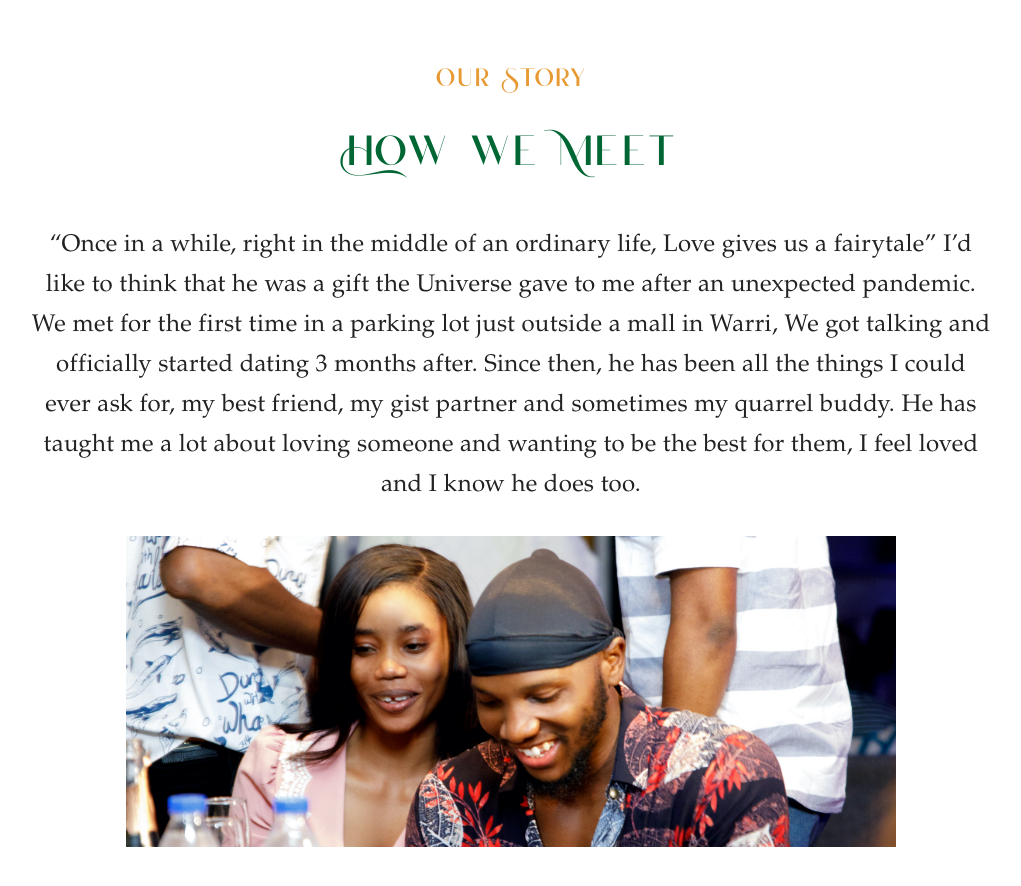
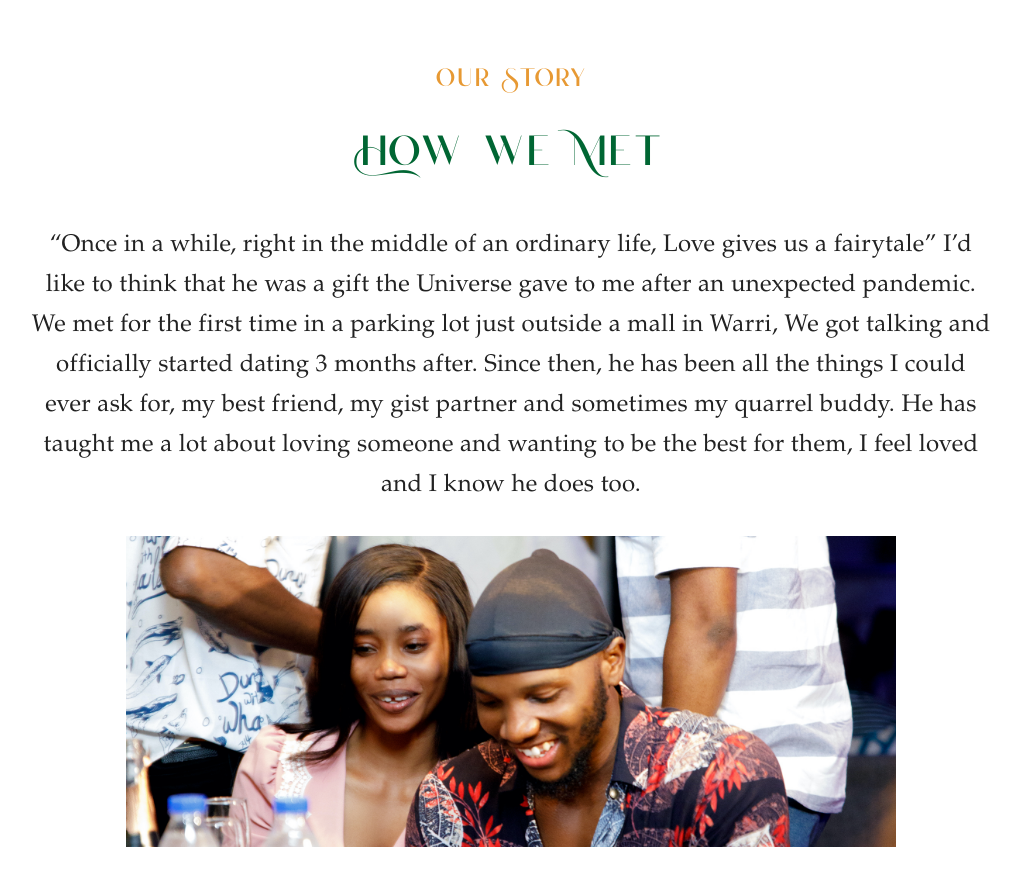
Before and after one commit to webbravo/sdlove, a plain HTML site: page index.html in a window 1280 px wide. Shown: the part 860-1746 px from the top of the page, without its empty margins (129-1150 px from the left). Drawn offline with Linux system fonts and the light colour scheme; files whose address does not match are found by name; a web font is replaced by a local one.

Commit message:
Meet to met

```diff
--- a/index.html
+++ b/index.html
@@ -313,7 +313,7 @@
                             <div class="row">
                                 <div class="headings text_center ">
                                     <h2 style="color:#E79933" class=" fade-up transition-0">Our Story</h2>
-                                    <h1 style="color:#006633; font-size:4.3rem" class="fade-up transition-1">How we Meet
+                                    <h1 style="color:#006633; font-size:4.3rem" class="fade-up transition-1">How we Met
                                     </h1>
                                 </div>
                             </div>
```
